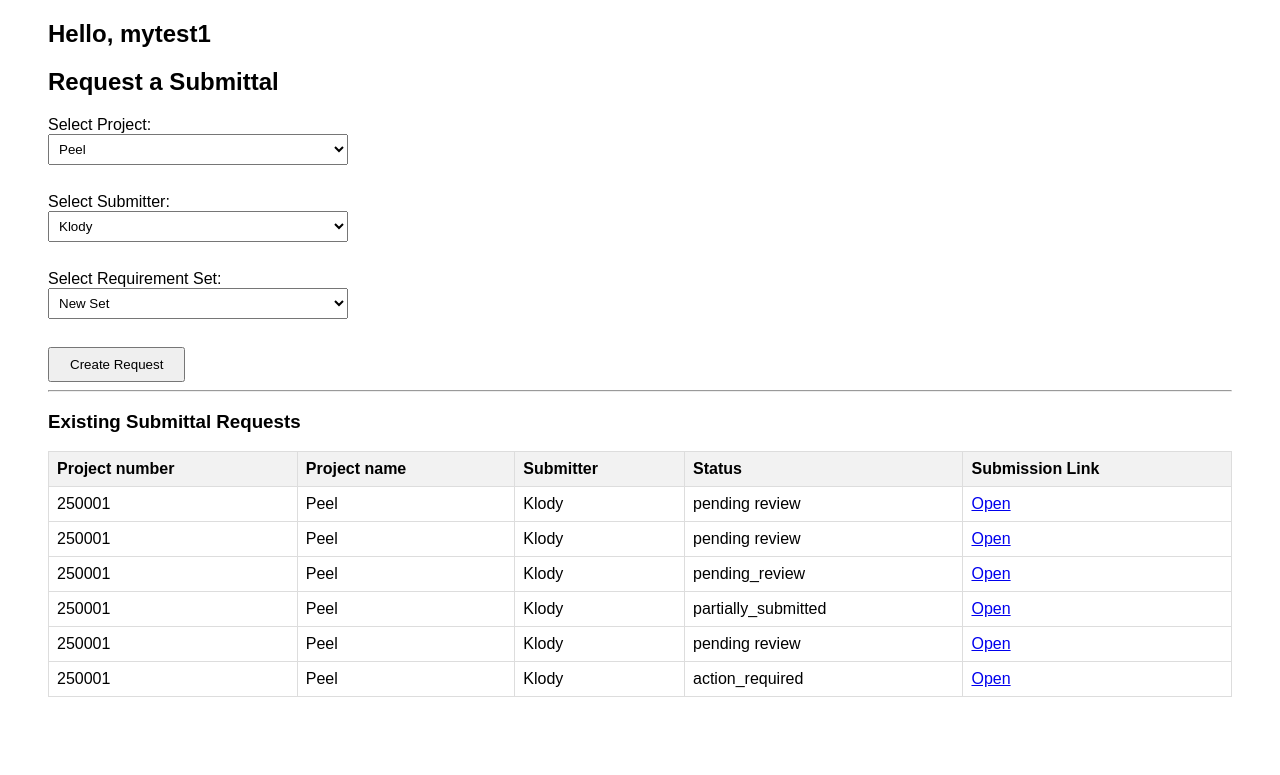
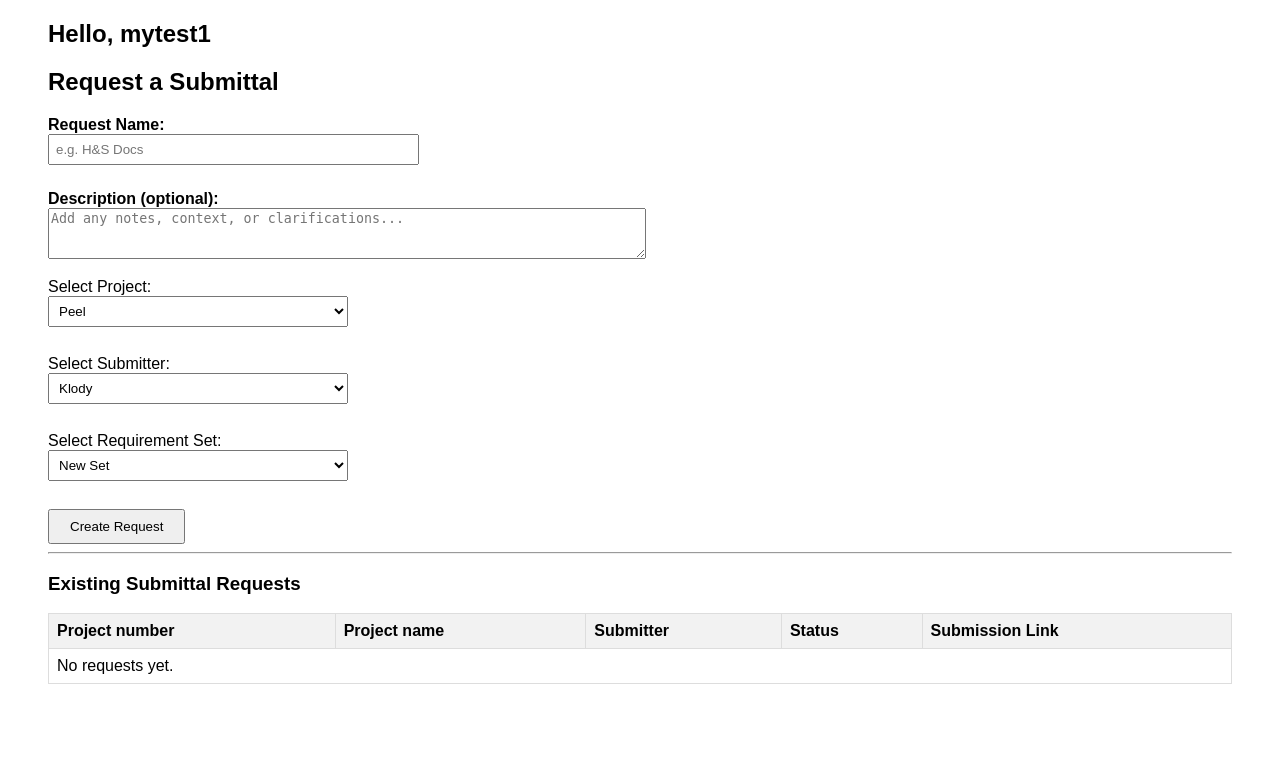
Before and after one commit to Klodmy/compliance, a Flask app: page /admin in a window 1280 px wide. Shown: the part 86-861 px from the top of the page. After the commit the page ends 770 px from the top, so only its background shows below. Run offline with Flask 3, Linux system fonts and the light colour scheme; a user stored in the database is signed in; data comes from the database, SQL or seed files in the repository; both versions use the stored data as it was after the commit; data that the repository does not hold is empty.

Commit message:
improved htmls, added company names, added request name and description

```diff
--- a/app.py
+++ b/app.py
@@ -101,19 +101,18 @@ def registration():
     if request.method == "POST":
 
         # getting new credentials
+        company_name = request.form.get("company_name")
         login = request.form.get("login")
         password = request.form.get("password")
         password2 = request.form.get("password2")
         email = request.form.get("email")
-        name = request.form.get("name")
-        token = str(uuid.uuid4())
 
         # check if all gethered and password confirmed
         if login and password and password2 and email:
             if password == password2:
 
                 # create new user in db
-                db.execute("INSERT INTO admin_users (login, password, email, name) VALUES (?, ?, ?, ?)", (login, password, email, name))
+                db.execute("INSERT INTO admin_users (login, password, email, name) VALUES (?, ?, ?, ?)", (company_name, login, password, email))
                 db.commit()
 
                 # sands back to login
@@ -142,6 +141,8 @@ def admin():
     if request.method == "POST":
 
         # request required data from a form
+        request_name = request.form.get("name")
+        description = request.form.get("description")
         project = request.form.get("project")
         sub = request.form.get("submitter")
         doc_set = request.form.get("set")
@@ -150,7 +151,7 @@ def admin():
         if project and sub and doc_set:
 
             # assigning this to variable in order to get ID later on
-            cur = db.execute("INSERT INTO requests (project_id, submitter_id, requirement_set_id, admin_id, token) VALUES (?, ?, ?, ?, ?)", (project, sub, doc_set, user_id, token))
+            cur = db.execute("INSERT INTO requests (name, description, project_id, submitter_id, requirement_set_id, admin_id, token) VALUES (?, ?, ?, ?, ?, ?, ?)", (request_name, description, project, sub, doc_set, user_id, token))
             db.commit()
 
             # gets ID of the last added row
@@ -183,7 +184,8 @@ def admin():
                             project.project_name,
                             submitting_users.name,
                             requests.status,
-                            requests.token
+                            requests.token,
+                            request.name
                         FROM requests
                         JOIN project ON requests.project_id = project.id
                         JOIN submitting_users ON requests.submitter_id = submitting_users.id
@@ -560,7 +562,7 @@ def submitter_dashboard():
         requests.admin_id,
         requests.token,
         requests.status,
-        admin_users.login AS gc_name,
+        admin_users.name AS gc_name,
         project.project_name
     FROM requests
     JOIN admin_users ON requests.admin_id = admin_users.id
--- a/templates/admin.html
+++ b/templates/admin.html
@@ -28,6 +28,15 @@
 
     <h2>Request a Submittal</h2>
     <form method="POST">
+        <div style="margin-bottom: 15px;">
+            <label for="name"><strong>Request Name:</strong></label><br>
+            <input type="text" name="name" id="name" placeholder="e.g. H&S Docs" style="width: 30%;" required>
+        </div>
+
+        <div style="margin-bottom: 15px;">
+            <label for="description"><strong>Description (optional):</strong></label><br>
+            <textarea name="description" id="description" rows="3" style="width: 50%;" placeholder="Add any notes, context, or clarifications..."></textarea>
+        </div>
         <label for="project">Select Project:</label><br>
         <select name="project" required>
             {% for project in projects %}
@@ -75,7 +84,11 @@
         <td>{{ req.project_number }}</td>
         <td>{{ req.project_name }}</td>
         <td>{{ req.name }}</td>
-        <td>{{ req.status }}</td>
+        <td>
+            <span class="badge badge-{{ request.status }}">
+                 {{ req.status.replace("_", " ").title() }}
+        </span>
+        </td>
         <td> <a href="/review_submission/{{ req.token }}" target="_blank">Open</a></td>
     </tr>
     {% else %}
```
Also changed, not shown: static/style.css (+12 -0 lines), templates/registration.html (+12 -0 lines), templates/submission.html (+6 -1 lines), templates/submitter_dashboard.html (+2 -6 lines), database.db.
